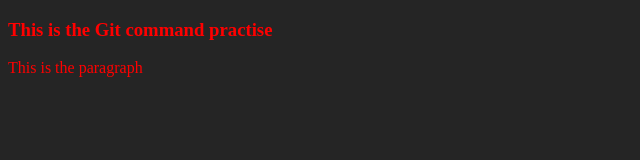
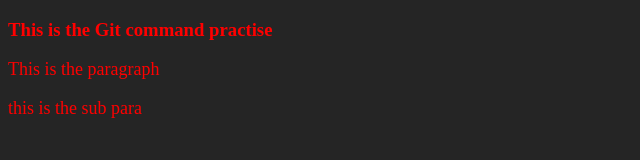
Before and after one commit to mshahzaib-web/test, a plain HTML site: page index.html in a window 1280 px wide. Shown: the whole page, without its empty margins (0-640 px from the left). Drawn offline with Linux system fonts and the light colour scheme.

Commit message:
add subpara

```diff
--- a/index.html
+++ b/index.html
@@ -9,5 +9,6 @@
 <body>
     <h3>This is the Git command practise</h3>
     <p>This is the paragraph</p>
+    <p>this is the sub para</p>
 
 </html>
--- a/style.css
+++ b/style.css
@@ -6,4 +6,5 @@ h3{
 }
 p{
     color: red;
+    font-size: 18px;
 }
```
